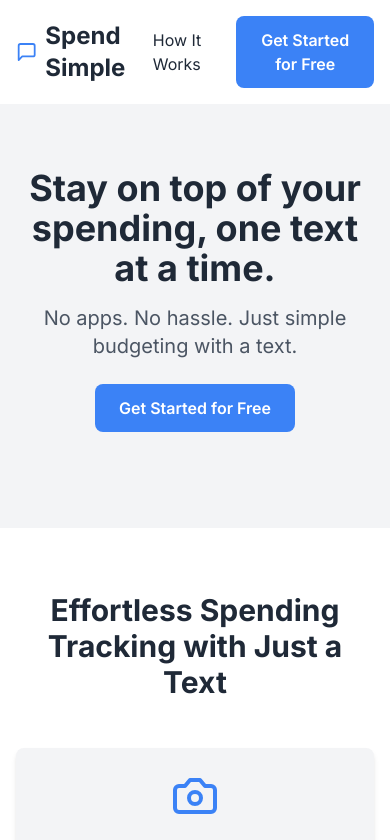
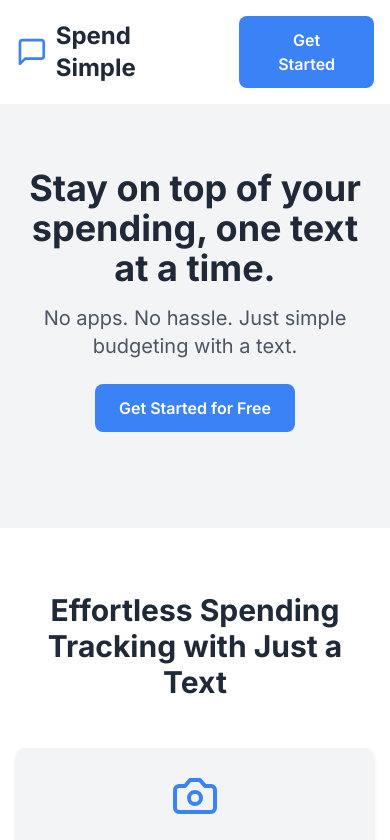
Before and after one commit to MattVOLTA/spendsimple, a React (Vite) app: page / in a window 390 px wide. Shown: the top 840 px of the page. Built offline with nearby package versions, Linux system fonts and the light colour scheme.

Commit message:
Updates to Header for responsiveness

```diff
--- a/src/components/Header.tsx
+++ b/src/components/Header.tsx
@@ -1,5 +1,6 @@
 import React from 'react';
 import { MessageSquare } from 'lucide-react';
+import styles from '../styles/components/Header.module.css'; // Import the CSS module
 
 interface HeaderProps {
   onGetStarted: () => void;
@@ -16,10 +17,15 @@ const Header: React.FC<HeaderProps> = ({ onGetStarted }) => {
         <div className="flex items-center space-x-6">
           <nav>
             <ul className="flex">
-              <li><a href="#how-it-works" className="text-text hover:text-accent">How It Works</a></li>
+              <li className={styles.hideOnMobile}>
+                <a href="#how-it-works" className="text-text hover:text-accent">How It Works</a>
+              </li>
             </ul>
           </nav>
-          <button onClick={onGetStarted} className="btn btn-primary">Get Started for Free</button>
+          <button onClick={onGetStarted} className="btn btn-primary">
+            <span className={styles.buttonText}>Get Started for Free</span>
+            <span className={styles.buttonTextMobile}>Get Started</span>
+          </button>
         </div>
       </div>
     </header>
--- /dev/null
+++ b/src/styles/components/Header.module.css
@@ -0,0 +1,30 @@
+/* Assuming you are using CSS modules */
+.buttonText {
+  display: inline;
+}
+
+@media (max-width: 640px) {
+  .buttonText {
+    display: none;
+  }
+}
+
+.buttonTextMobile {
+  display: none;
+}
+
+@media (max-width: 640px) {
+  .buttonTextMobile {
+    display: inline;
+  }
+}
+
+.hideOnMobile {
+  display: block;
+}
+
+@media (max-width: 640px) {
+  .hideOnMobile {
+    display: none;
+  }
+}
```
